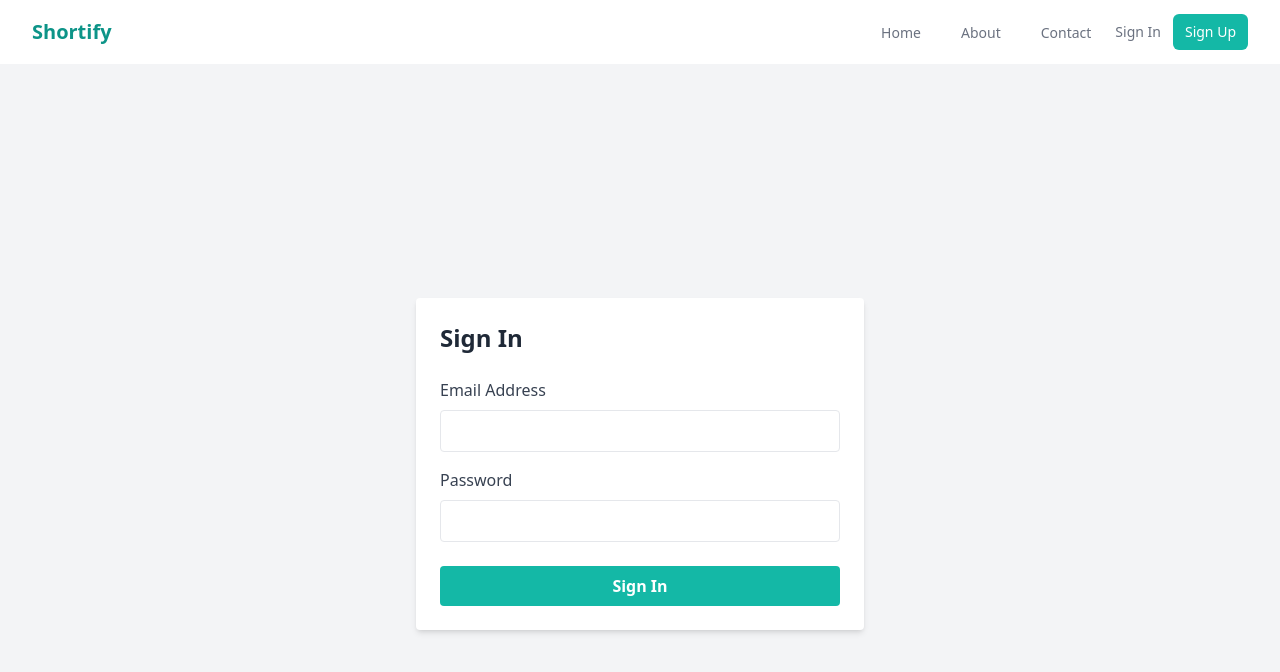
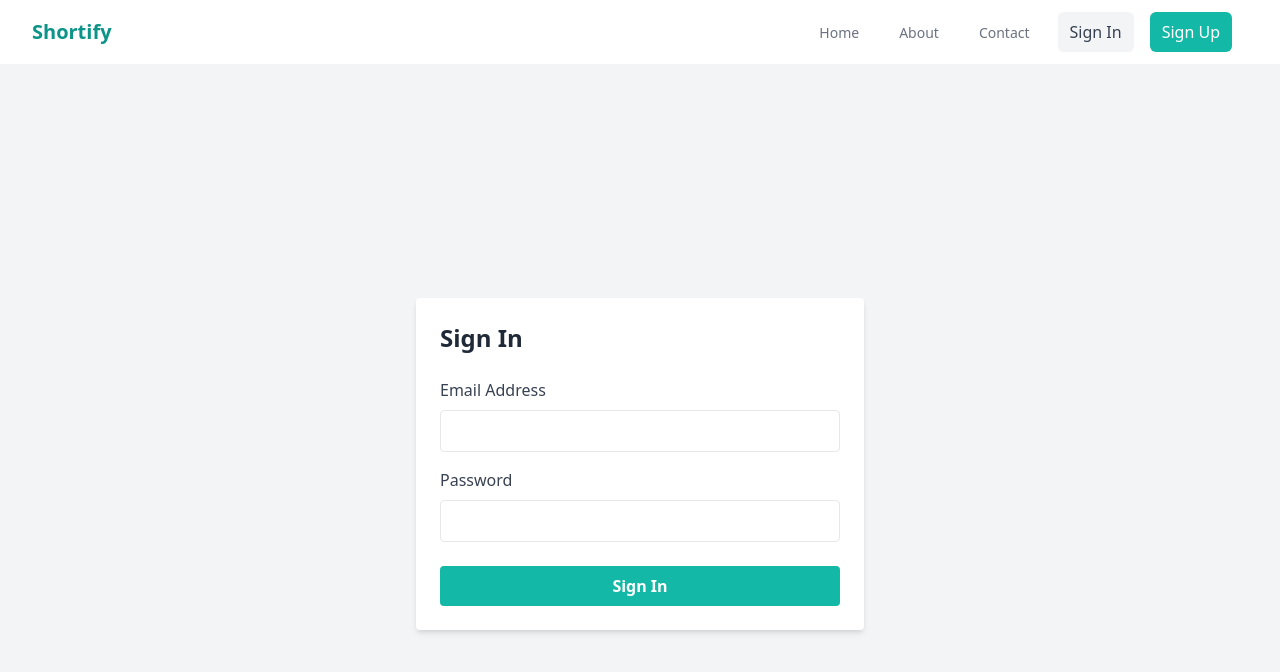
Before and after one commit to ptk1729/gehe-fe, a Next.js app: page /signin in a window 1280 px wide. Shown: the top 672 px of the page. Built offline with nearby package versions, Linux system fonts and the light colour scheme.

Commit message:
Add Sign Out button to mobile navigation and update UI of navbar.js

```diff
--- a/app/MobileNav.js
+++ b/app/MobileNav.js
@@ -1,7 +1,20 @@
 // components/MobileNav.js
 import Link from 'next/link'
+import { useContext } from 'react'
+import { AuthContext } from './AuthContext'
+import { useRouter } from 'next/navigation'
 
 export default function MobileNav() {
+  const { token, logout } = useContext(AuthContext)
+  const router = useRouter()
+
+  async function handleSignOut() {
+    try {
+      await logout()
+      router.push('/signin')
+    } catch (error) {}
+  }
+
   return (
     <div className="sm:hidden" id="mobile-menu">
       <div className="pt-2 pb-3 space-y-1">
@@ -21,7 +34,22 @@
           </span>
         </Link>
       </div>
+
+      {token ? (
+        <>
+          {/* Sign Out Button */}
+
+          <button
+            onClick={handleSignOut}
+            className="text-gray-500 hover:text-gray-700 px-3 py-2 rounded-md text-sm font-medium"
+          >
+            Sign Out
+          </button>
+        </>
+      ) : (
+        <>
           {/* Sign In and Sign Up Buttons */}
+
           <div className="pt-4 pb-3 border-t border-gray-200">
             <div className="flex items-center px-4 space-x-4">
               <Link href="/signin">
@@ -36,6 +64,8 @@
               </Link>
             </div>
           </div>
+        </>
+      )}
     </div>
   )
 }
--- a/app/navbar.js
+++ b/app/navbar.js
@@ -54,9 +54,10 @@
               </Link>
             </div>
 
-            {/* Sign In and Sign Up Buttons */}
             {token ? (
               <>
+                {/* Sign Out Button */}
+
                 <button
                   onClick={handleSignOut}
                   className="text-gray-500 hover:text-gray-700 px-3 py-2 rounded-md text-sm font-medium"
@@ -66,16 +67,20 @@
               </>
             ) : (
               <>
+                {/* Sign In and Sign Up Buttons */}
+
+                <div className="flex items-center px-4 space-x-4">
                   <Link href="/signin">
-                  <button className="text-gray-500 hover:text-gray-700 px-3 py-2 rounded-md text-sm font-medium">
+                    <button className="w-full text-gray-700 hover:text-gray-900 bg-gray-100 hover:bg-gray-200 px-3 py-2 rounded-md text-base font-medium">
                       Sign In
                     </button>
                   </Link>
                   <Link href="/signup">
-                  <button className="bg-teal-500 hover:bg-teal-700 text-white px-3 py-2 rounded-md text-sm font-medium">
+                    <button className="w-full bg-teal-500 hover:bg-teal-700 text-white px-3 py-2 rounded-md text-base font-medium">
                       Sign Up
                     </button>
                   </Link>
+                </div>
               </>
             )}
           </div>
```
Lines whose indentation alone changed are shown as unchanged.
